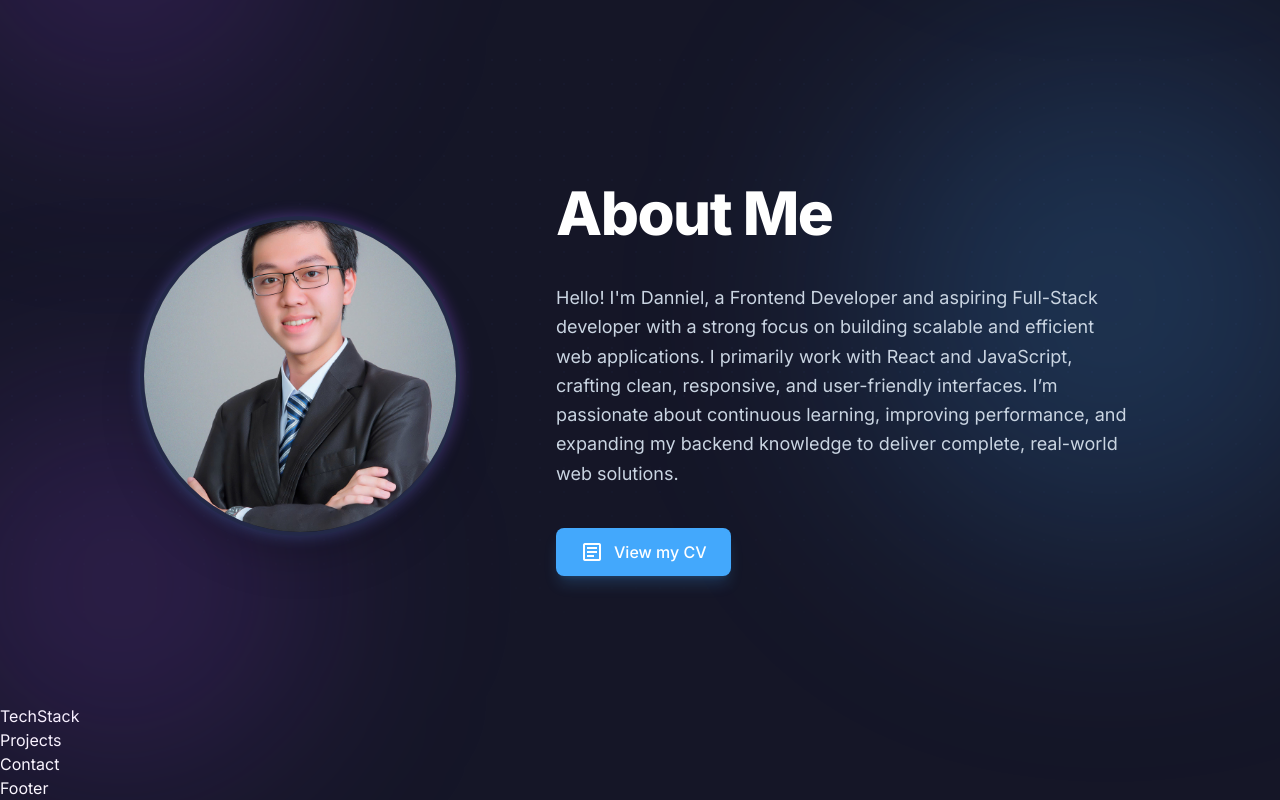
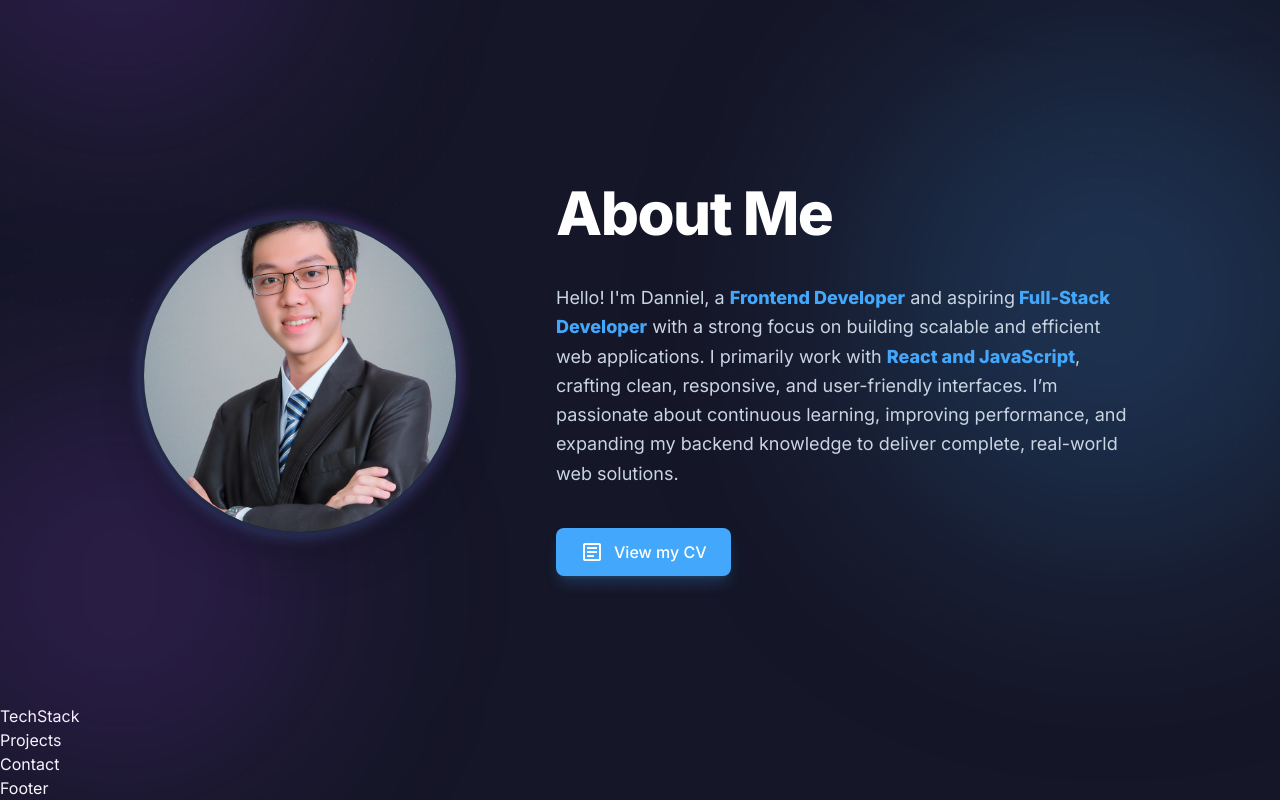
Before and after one commit to DannielVo/Portfolio, a React (Vite) app: page / in a window 1280 px wide. Shown: the part 732-1532 px from the top of the page. Built offline with nearby package versions, Linux system fonts and the light colour scheme.

Commit message:
Fix: Highlight keyword in about section

```diff
--- a/src/pages/sections/about/About.jsx
+++ b/src/pages/sections/about/About.jsx
@@ -30,13 +30,24 @@ const About = () => {
               </h2>
               <div className="space-y-6 text-slate-300 text-lg leading-relaxed max-w-xl mx-auto md:mx-0">
                 <p>
-                  Hello! I'm Danniel, a Frontend Developer and aspiring
-                  Full-Stack developer with a strong focus on building scalable
-                  and efficient web applications. I primarily work with React
-                  and JavaScript, crafting clean, responsive, and user-friendly
-                  interfaces. I’m passionate about continuous learning,
-                  improving performance, and expanding my backend knowledge to
-                  deliver complete, real-world web solutions.
+                  Hello! I'm Danniel, a{" "}
+                  <span className="text-primary font-extrabold">
+                    Frontend Developer
+                  </span>{" "}
+                  and aspiring
+                  <span className="text-primary font-extrabold">
+                    {" "}
+                    Full-Stack Developer
+                  </span>{" "}
+                  with a strong focus on building scalable and efficient web
+                  applications. I primarily work with{" "}
+                  <span className="text-primary font-extrabold">
+                    React and JavaScript
+                  </span>
+                  , crafting clean, responsive, and user-friendly interfaces.
+                  I’m passionate about continuous learning, improving
+                  performance, and expanding my backend knowledge to deliver
+                  complete, real-world web solutions.
                 </p>
               </div>
               <div className="mt-10 flex flex-col sm:flex-row gap-4 justify-center md:justify-start">
```
